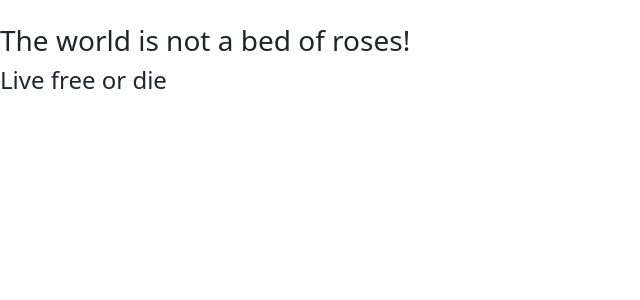
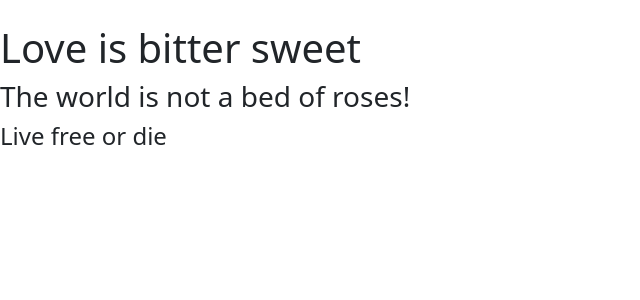
Before and after one commit to Coliman958/Twitter, a Django app: page / in a window 1280 px wide. Shown: the part 56-356 px from the top of the page, without its empty margins (0-640 px from the left). Run offline with Django 4.2, Linux system fonts and the light colour scheme.

Commit message:
work
working

```diff
--- a/Whisper/templates/base.html
+++ b/Whisper/templates/base.html
@@ -10,6 +10,7 @@
 
     {% include 'navbar.html' %}
     <br>
+<h1>Love is bitter sweet</h1>
 <h3>The world is not a bed of roses!</h3>
 <h4>Live free or die</h4>
     <div class="container">
```
